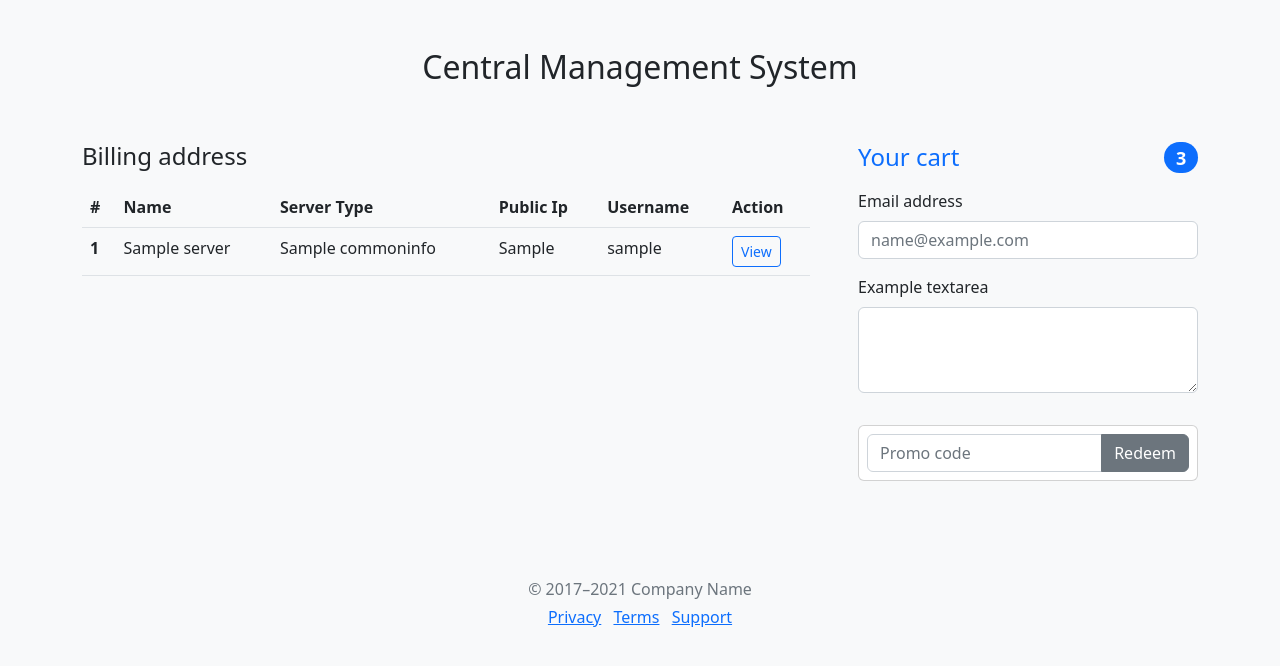
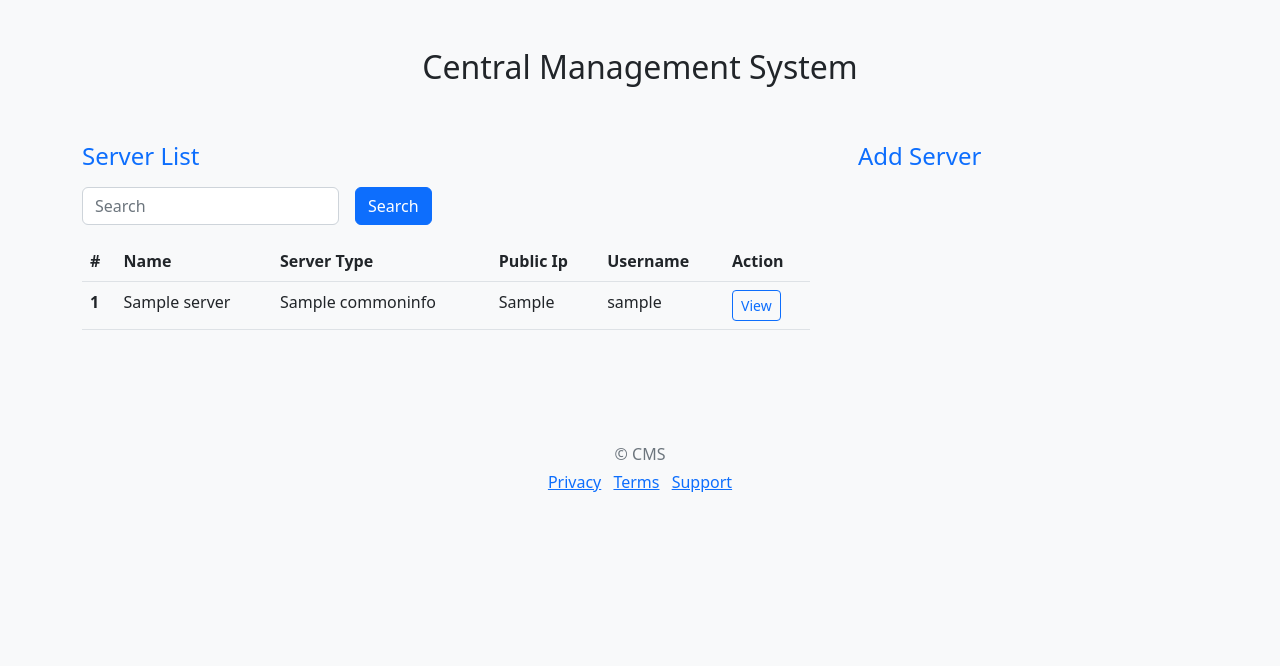
Before and after one commit to 1Rojan/central_management_system, a Django app: page / in a window 1280 px wide. Shown: the top 666 px of the page. Run offline with Django 3.2, Linux system fonts and the light colour scheme; tables that the repository leaves empty hold one stand-in row (values such as "Sample post"); some libraries are stand-ins or nearby versions.

Commit message:
implement search for servers

```diff
--- a/project/urls.py
+++ b/project/urls.py
@@ -19,5 +19,6 @@ from server import views as server_views
 
 urlpatterns = [
     path('admin/', admin.site.urls),
-    path('', server_views.list_server, name='server_list')
+    path('', server_views.list_server, name='server_list'),
+    path('search/', server_views.search_server, name='search_server')
 ]
--- a/server/views.py
+++ b/server/views.py
@@ -1,6 +1,7 @@
 from http import server
 from django.shortcuts import render
 from .models import *
+from django.db.models import Q
 
 def list_server(request):
   servers = Server.objects.all()
@@ -8,3 +9,14 @@ def list_server(request):
     'servers': servers
   }
   return render(request, 'server/server_list.html', context)
+
+
+def search_server(request):
+  if request.method == 'POST':
+    search_key = request.POST['search_key']
+    servers = Server.objects.filter(Q(name__icontains=search_key)|Q(username__icontains=search_key)|Q(server_type__name__icontains=search_key)|Q(public_ip__icontains=search_key))
+    context = {
+      'search_key': search_key,
+      'servers':servers
+    }
+    return render(request, 'server/server_list.html', context)
--- a/templates/server/server_list.html
+++ b/templates/server/server_list.html
@@ -12,29 +12,20 @@
       <div class="row g-5">
         <div class="col-md-5 col-lg-4 order-md-last">
           <h4 class="d-flex justify-content-between align-items-center mb-3">
-            <span class="text-primary">Your cart</span>
-            <span class="badge bg-primary rounded-pill">3</span>
+            <span class="text-primary">Add Server</span>
           </h4>
-          <ul class="list-group mb-3">
-            <div class="mb-3">
-              <label for="exampleFormControlInput1" class="form-label">Email address</label>
-              <input type="email" class="form-control" id="exampleFormControlInput1" placeholder="name@example.com">
+        </div>
+        <div class="col-md-7 col-lg-8">
+          <a href="{% url 'server_list' %}" style="text-decoration: none;"> <h4 class="mb-3">Server List</h4> </a>
+          <form class="row g-3" method="POST" action='{% url "search_server" %}'>
+            {% csrf_token %}
+            <div class="col-auto">
+              <input type="text" class="form-control" id="" placeholder="Search" name="search_key">
             </div>
-            <div class="mb-3">
-              <label for="exampleFormControlTextarea1" class="form-label">Example textarea</label>
-              <textarea class="form-control" id="exampleFormControlTextarea1" rows="3"></textarea>
-            </div>
-          </ul>
-
-          <form class="card p-2">
-            <div class="input-group">
-              <input type="text" class="form-control" placeholder="Promo code">
-              <button type="submit" class="btn btn-secondary">Redeem</button>
+            <div class="col-auto">
+              <button type="submit" class="btn btn-primary mb-3">Search</button>
             </div>
           </form>
-        </div>
-        <div class="col-md-7 col-lg-8">
-          <h4 class="mb-3">Billing address</h4>
           <table class="table table-hover">
             <thead>
               <tr>
@@ -64,7 +55,7 @@
     </main>
 
     <footer class="my-5 pt-5 text-muted text-center text-small">
-      <p class="mb-1">&copy; 2017–2021 Company Name</p>
+      <p class="mb-1">&copy; CMS</p>
       <ul class="list-inline">
         <li class="list-inline-item"><a href="#">Privacy</a></li>
         <li class="list-inline-item"><a href="#">Terms</a></li>
```
